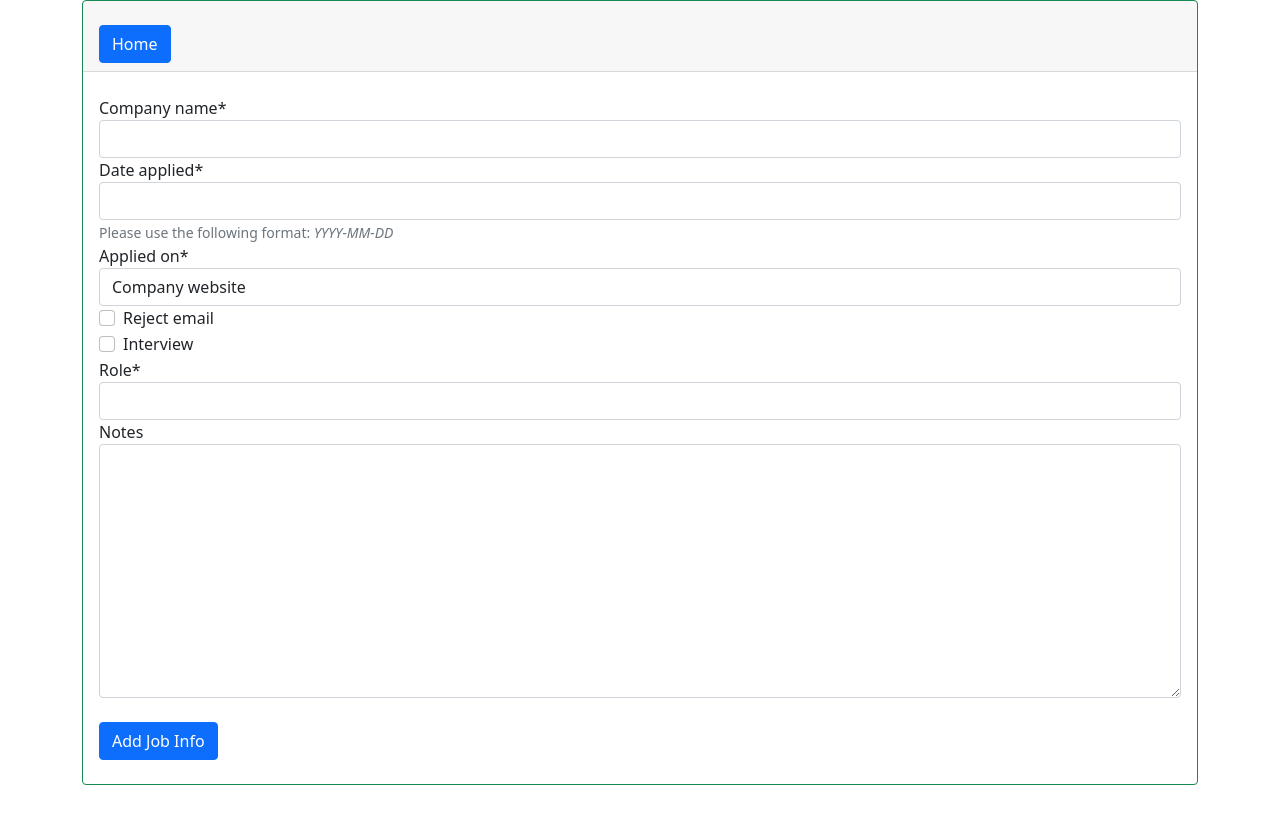
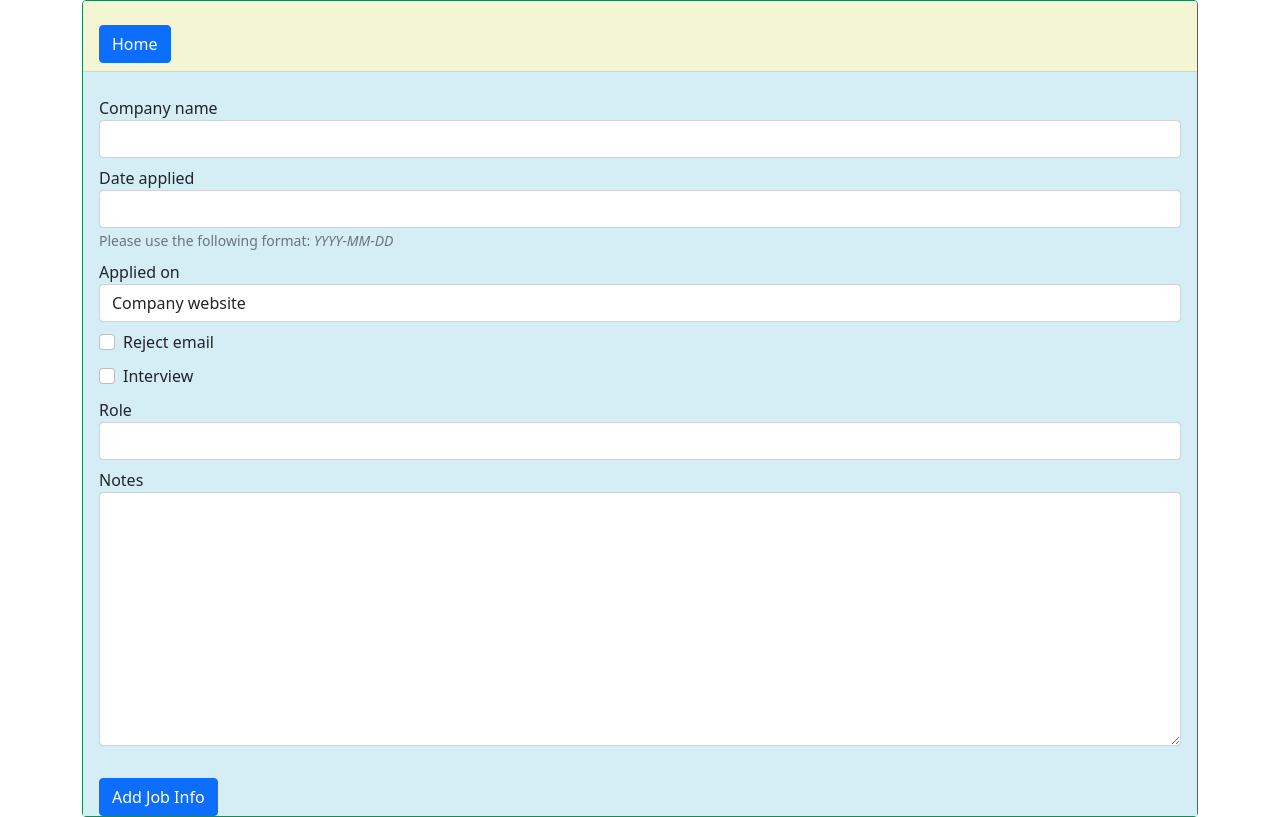
Before and after one commit to amyjprogrammer/job_hunt, a Django app: page /add_job_hunt/ in a window 1280 px wide. Before the commit the page ends 785 px from the top, so only its background shows below. Run offline with Django 3.2, Linux system fonts and the light colour scheme; some libraries are stand-ins or nearby versions.

Commit message:
fixing static

```diff
--- a/job/urls.py
+++ b/job/urls.py
@@ -15,8 +15,12 @@ Including another URLconf
 """
 from django.contrib import admin
 from django.urls import path, include
+from django.conf import settings
+from django.conf.urls.static import static
 
 urlpatterns = [
     path('admin/', admin.site.urls),
     path('', include('job_hunt.urls')),
 ]
+
+urlpatterns += static(settings.STATIC_URL, document_root=settings.STATIC_ROOT)
--- a/job_hunt/templates/job_hunt/add_job_hunt.html
+++ b/job_hunt/templates/job_hunt/add_job_hunt.html
@@ -14,7 +14,7 @@
 
   </div>
 
-  <div class="card-body mb-2 pt-4">
+  <div class="card-body pt-4">
     <form action="{% url 'job_hunt:add_job_hunt' %}" method="post">
       {% csrf_token %}
       {{ form|crispy }}
--- a/job_hunt/templates/job_hunt/base.html
+++ b/job_hunt/templates/job_hunt/base.html
@@ -10,7 +10,7 @@
     <!-- Bootstrap CSS -->
     <link href="https://cdn.jsdelivr.net/npm/bootstrap@5.0.0-beta2/dist/css/bootstrap.min.css" rel="stylesheet" integrity="sha384-BmbxuPwQa2lc/FVzBcNJ7UAyJxM6wuqIj61tLrc4wSX0szH/Ev+nYRRuWlolflfl" crossorigin="anonymous">
 
-    <link rel="stylesheet" href="{% static 'css/main.css' %}">
+    <link rel="stylesheet" href="{% static 'css/main.css' %}" />
 
     <title>{% block title %}  {% endblock title %}</title>
   </head>
--- a/static/css/main.css
+++ b/static/css/main.css
@@ -0,0 +1,20 @@
+a:hover {
+  text-decoration: underline;
+}
+
+.card-body {
+  padding: .5rem 1rem 0rem 1rem;
+  background-color: #D5EDF5;
+}
+
+.asteriskField {
+  display: none;
+}
+
+.form-group {
+  padding-bottom: 0.5rem;
+}
+
+.card-header {
+  background-color: #F4F5D5;
+}
```
Also changed, not shown: job/settings.py (+3 -4 lines).
